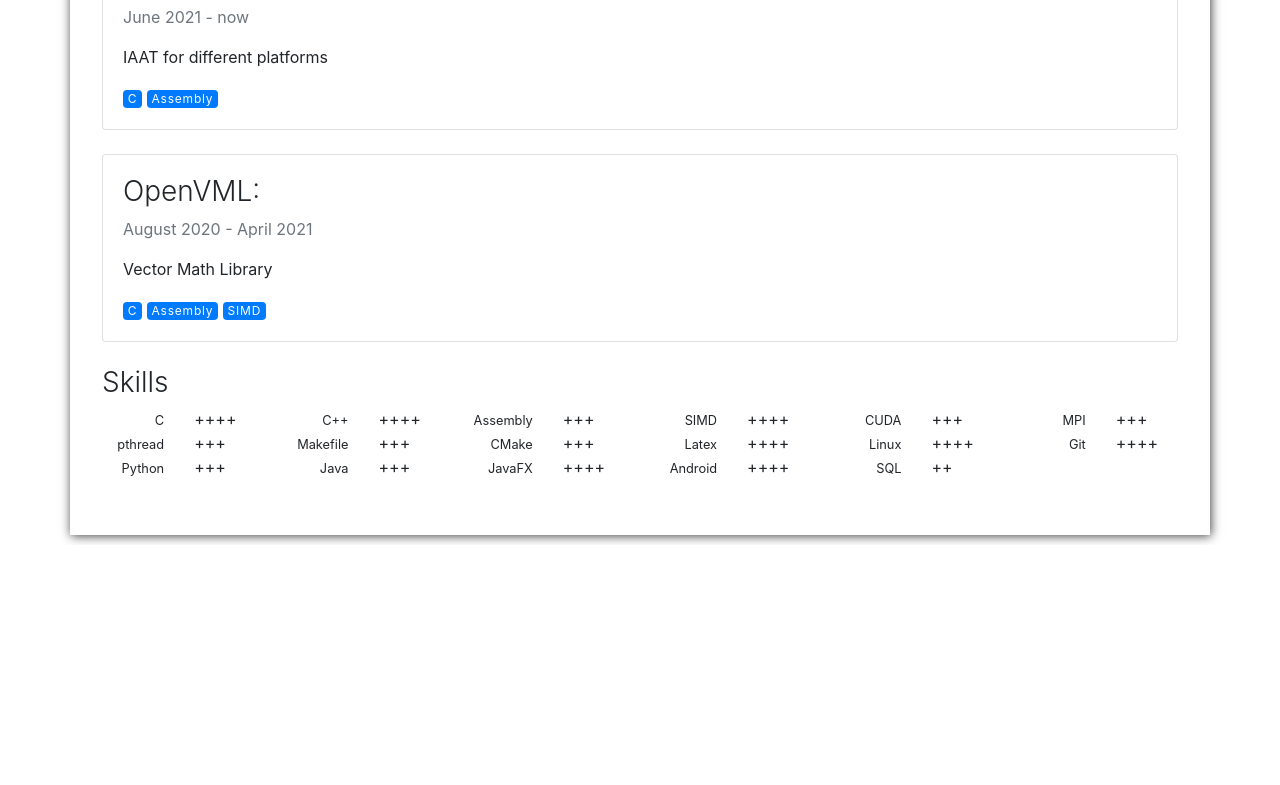
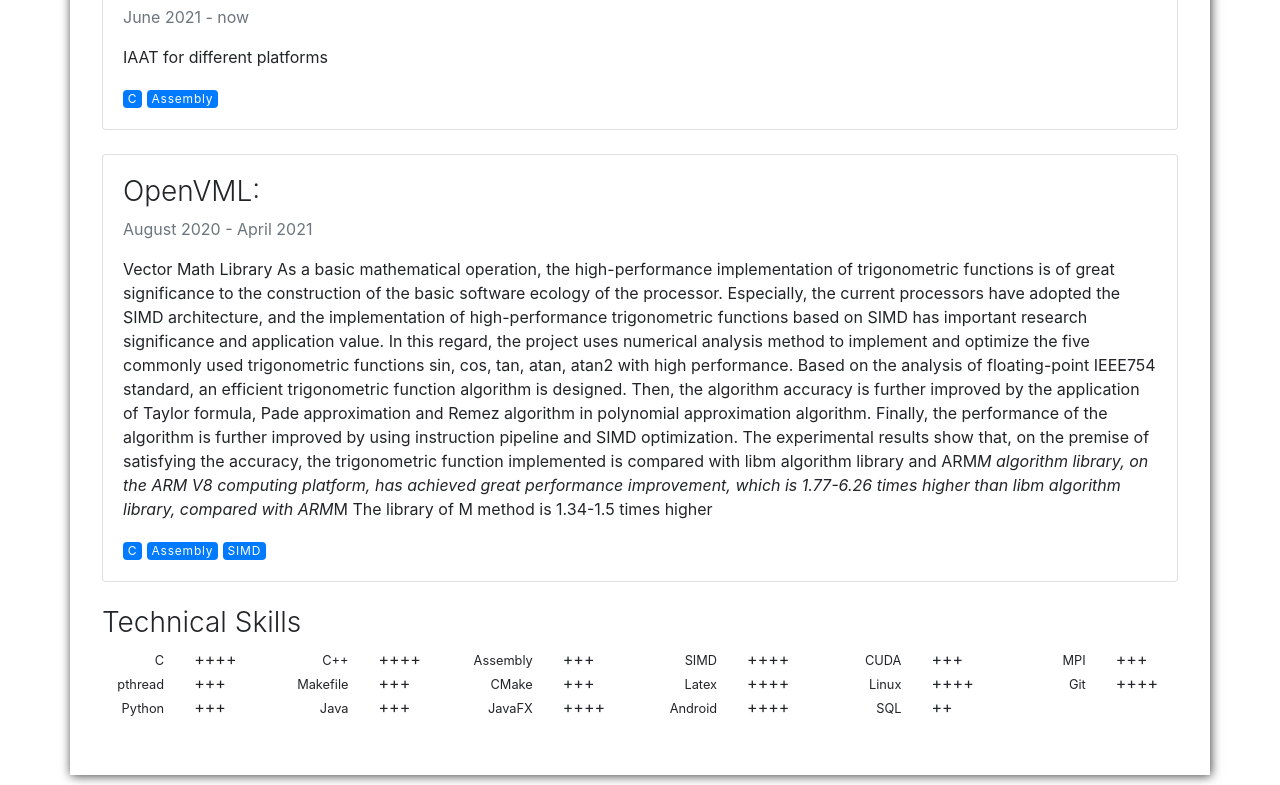
Before and after one commit to WuguanYao/cv-template, a plain HTML site: page index.html in a window 1280 px wide. Shown: the part 844-1629 px from the top of the page. Before the commit the page ends 1389 px from the top, so only its background shows below. Drawn offline with nearby package versions, Linux system fonts and the light colour scheme.

Commit message:
Deploying to gh-pages from  @ f9c5dcd73bd18bd765724059464aeb4aec81b738 🚀

```diff
--- a/index.html
+++ b/index.html
@@ -33,8 +33,8 @@
     </p>
 
     <h2>Education</h2>
+    <p>Masters degree. Institute of Computing Technology, Chinese Academy of Sciences [2019 - now]</p>
     <p>Bachelors degree in Software Engineering. Shandong University [2015 - 2019]</p>
-    <p>Masters degree. Institute of Computing Technology, Chinese Academy of Sciences [2019 - now]</p>
 
     <h2>Professional Experience</h2>
     <div class="card mb-4">
@@ -69,7 +69,7 @@
             <h3>OpenVML: </h3>
             <p class="text-muted">August 2020 - April 2021</p>
 
-            <p>Vector Math Library</p>
+            <p>Vector Math Library As a basic mathematical operation, the high-performance implementation of trigonometric functions is of great significance to the construction of the basic software ecology of the processor. Especially, the current processors have adopted the SIMD architecture, and the implementation of high-performance trigonometric functions based on SIMD has important research significance and application value. In this regard, the project uses numerical analysis method to implement and optimize the five commonly used trigonometric functions sin, cos, tan, atan, atan2 with high performance. Based on the analysis of floating-point IEEE754 standard, an efficient trigonometric function algorithm is designed. Then, the algorithm accuracy is further improved by the application of Taylor formula, Pade approximation and Remez algorithm in polynomial approximation algorithm. Finally, the performance of the algorithm is further improved by using instruction pipeline and SIMD optimization. The experimental results show that, on the premise of satisfying the accuracy, the trigonometric function implemented is compared with libm algorithm library and ARM<em>M algorithm library, on the ARM V8 computing platform, has achieved great performance improvement, which is 1.77-6.26 times higher than libm algorithm library, compared with ARM</em>M The library of M method is 1.34-1.5 times higher</p>
 
             <div>
                 <span class="badge badge-primary">C</span>
@@ -80,7 +80,7 @@
     </div>
 
 
-    <h3 class="screen">Skills</h3>
+    <h3 class="screen">Technical Skills</h3>
     <div class="row mb-4">
         <div class="col-print-1 col-3 col-md-2 col-lg-1 text-right">
             <small>C</small>
```
Also changed, not shown: 1 other file.
